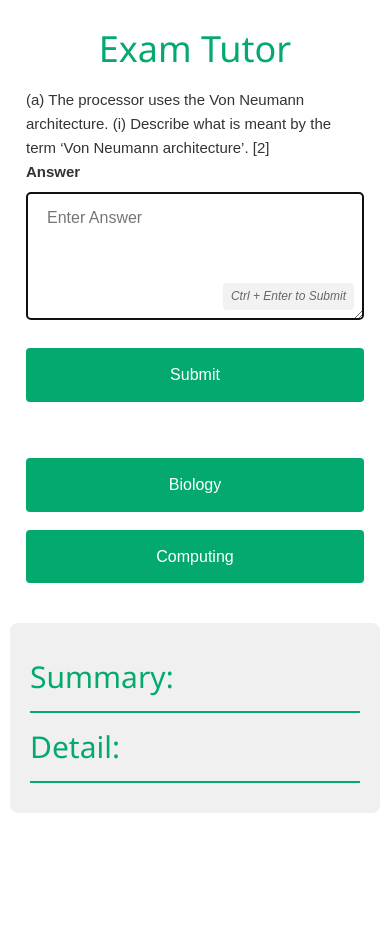
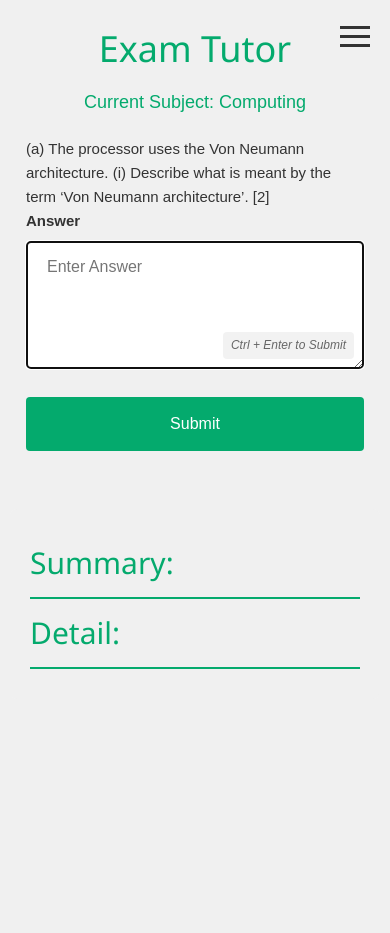
Before and after one commit to eniompw/AI-Tutor, a Flask app: page / in a window 390 px wide. After the commit the page ends 669 px from the top, so only its background shows below. Run offline with Flask 3, Linux system fonts and the light colour scheme; data comes from the database, SQL or seed files in the repository.

Commit message:
subject menu

```diff
--- a/static/styles.css
+++ b/static/styles.css
@@ -1,3 +1,4 @@
+
         /* Base styles */
         body {
             font-family: Arial, Helvetica, sans-serif;
@@ -6,14 +7,13 @@ body {
             max-width: 800px;
             margin: 0 auto;
             padding: 20px;
-    padding-bottom: 100px; /* Added padding to the bottom */
+            padding-bottom: 100px;
+            background-color: #f0f0f0;
         }
-
         h1 {
             text-align: center;
             color: #04AA6D;
         }
-
         /* Layout */
         .container {
             padding: 16px;
@@ -21,13 +21,11 @@ h1 {
             border-radius: 8px;
             box-shadow: 0 2px 4px rgba(0,0,0,0.1);
         }
-
         /* Form elements */
         .answer-container {
             position: relative;
             margin-bottom: 20px;
         }
-
         textarea {
             width: 100%;
             padding: 12px 20px;
@@ -38,7 +36,6 @@ textarea {
             box-sizing: border-box;
             font-size: 16px;
         }
-
         /* Tooltip for Ctrl+Enter shortcut */
         .tooltip {
             position: absolute;
@@ -52,7 +49,6 @@ textarea {
             font-size: 12px;
             font-style: italic;
         }
-
         /* Button styles */
         button {
             background-color: #04AA6D;
@@ -66,24 +62,9 @@ button {
             font-size: 16px;
             transition: background-color 0.3s ease;
         }
-
         button:hover {
             background-color: #038f5d;
         }
-
-/* Navigation and subject buttons layout */
-.navigation-buttons,
-.subject-buttons {
-    display: flex;
-    justify-content: space-between;
-    margin-top: 20px;
-}
-
-.navigation-buttons button,
-.subject-buttons button {
-    width: 48%;
-}
-
         /* Feedback section styles */
         #feedback {
             margin-top: 30px;
@@ -91,24 +72,20 @@ button:hover {
             background-color: #f0f0f0;
             border-radius: 8px;
         }
-
         #feedback h2 {
             color: #04AA6D;
             border-bottom: 2px solid #04AA6D;
             padding-bottom: 10px;
         }
-
         /* Progress bar styles */
         #progressBar {
             margin-top: 20px;
             border-radius: 4px;
             overflow: hidden;
         }
-
         #progressBarFill {
             transition: width 0.5s linear;
         }
-
         /* Button overlay for navigation */
         .button-overlay {
             position: fixed;
@@ -122,10 +99,9 @@ button:hover {
             transition: opacity 0.5s ease-in-out, transform 0.5s ease-in-out;
             transform: translateY(20px);
             z-index: 1000;
-    background-color: rgba(255, 255, 255, 0.9); /* Added semi-transparent background */
-    padding: 10px; /* Added padding */
+            background-color: rgba(255, 255, 255, 0.9);
+            padding: 10px;
         }
-
         .button-overlay button {
             padding: 10px 20px;
             font-size: 16px;
@@ -134,9 +110,8 @@ button:hover {
             color: white;
             border: none;
             border-radius: 5px;
-    width: auto; /* Changed from 100% to auto */
+            width: auto;
         }
-
         /* Try Again button initial state */
         #tryAgain {
             display: none;
@@ -144,48 +119,91 @@ button:hover {
             transition: opacity 0.5s ease-in-out, transform 0.5s ease-in-out;
             transform: translateY(20px);
         }
-
         /* Utility classes */
         .show-buttons {
             opacity: 1 !important;
             transform: translateY(0) !important;
         }
-
         .loading {
             animation: pulse 1.5s infinite;
         }
-
         /* Animations */
         @keyframes pulse {
             0% { opacity: 0.6; }
             50% { opacity: 1; }
             100% { opacity: 0.6; }
         }
-
+        /* Burger menu styles */
+        .burger-menu {
+            position: fixed;
+            top: 20px;
+            right: 20px;
+            z-index: 1000;
+            cursor: pointer;
+        }
+        .burger-icon {
+            width: 30px;
+            height: 3px;
+            background-color: #333;
+            margin: 6px 0;
+            transition: 0.4s;
+        }
+        .change .bar1 {
+            transform: rotate(-45deg) translate(-5px, 6px);
+        }
+        .change .bar2 {
+            opacity: 0;
+        }
+        .change .bar3 {
+            transform: rotate(45deg) translate(-5px, -6px);
+        }
+        .menu-content {
+            display: none;
+            position: fixed;
+            top: 60px;
+            right: 20px;
+            background-color: white;
+            min-width: 160px;
+            box-shadow: 0px 8px 16px 0px rgba(0,0,0,0.2);
+            z-index: 1;
+            border-radius: 5px;
+        }
+        .menu-content button {
+            color: black;
+            padding: 12px 16px;
+            text-decoration: none;
+            display: block;
+            width: 100%;
+            text-align: left;
+            border: none;
+            background: none;
+            cursor: pointer;
+            transition: background-color 0.3s;
+        }
+        .menu-content button:hover {
+            background-color: #f1f1f1;
+        }
+        .menu-content button.active {
+            background-color: #04AA6D;
+            color: white;
+        }
+        #currentSubject {
+            text-align: center;
+            font-size: 18px;
+            color: #04AA6D;
+            margin-bottom: 20px;
+        }
         /* Responsive design for smaller screens */
         @media screen and (max-width: 600px) {
             body {
                 padding: 10px;
-        padding-bottom: 120px; /* Increased padding for smaller screens */
+                padding-bottom: 120px;
             }
-
-    .navigation-buttons,
-    .subject-buttons {
-        flex-direction: column;
-    }
-
-    .navigation-buttons button,
-    .subject-buttons button {
-        width: 100%;
-        margin-bottom: 10px;
-    }
-
             .button-overlay {
                 flex-direction: column;
                 align-items: center;
             }
-
             .button-overlay button {
-        width: 80%; /* Adjusted width for better mobile layout */
+                width: 80%;
             }
         }
--- a/templates/index.html
+++ b/templates/index.html
@@ -9,7 +9,19 @@
     <link rel="stylesheet" href="static/styles.css">
 </head>
 <body>
+    <div class="burger-menu" onclick="toggleMenu()">
+        <div class="burger-icon bar1"></div>
+        <div class="burger-icon bar2"></div>
+        <div class="burger-icon bar3"></div>
+    </div>
+
+    <div id="subjectMenu" class="menu-content">
+        <button id="biology" onclick="changeSubject('biology')">Biology</button>
+        <button id="computing" onclick="changeSubject('computing')">Computing</button>
+    </div>
+
     <h1>Exam Tutor</h1>
+    <div id="currentSubject">Current Subject: Computing</div>
     <main class="w3-container">
         <!-- Display the current question -->
         <div id="question">{{ question|safe }}</div>
@@ -26,12 +38,6 @@
         <!-- Progress bar -->
         <div id="progressBar" class="w3-light-grey">
             <div id="progressBarFill" class="w3-container w3-green w3-center"></div>
-        </div>
-
-        <!-- Subject selection buttons -->
-        <div class="subject-buttons">
-            <button id="biology">Biology</button>
-            <button id="computing">Computing</button>
         </div>
     </main>
 
@@ -60,12 +66,11 @@
         const progressBarFill = document.getElementById('progressBarFill');
         const previousButton = document.getElementById('previous');
         const nextButton = document.getElementById('next');
-        const biologyButton = document.getElementById('biology');
-        const computingButton = document.getElementById('computing');
         const summaryHeading = document.getElementById('summary-heading');
         const detailHeading = document.getElementById('detail-heading');
         const buttonOverlay = document.querySelector('.button-overlay');
         const tryAgainButton = document.getElementById('tryAgain');
+        const currentSubjectElement = document.getElementById('currentSubject');
 
         // Variables for progress bar animation
         let currentProgress = 0;
@@ -75,6 +80,10 @@
 
         // Set focus to answer input on page load
         answerInput.focus();
+
+        // Load saved subject from localStorage
+        const savedSubject = localStorage.getItem('currentSubject') || 'computing';
+        changeSubject(savedSubject, false);
 
         // Easing function for smooth progress bar animation
         function easeOutCubic(t) {
@@ -194,11 +203,6 @@
             fetch(`/${direction}`).then(() => window.location.reload());
         }
 
-        // Change subject (biology or computing)
-        function changeSubject(subject) {
-            fetch(`/${subject}`).then(() => window.location.reload());
-        }
-
         // Reset the page for a new attempt
         function tryAgain() {
             groqOutput.textContent = '';
@@ -219,8 +223,6 @@
         submitButton.addEventListener('click', fetchFeedback);
         previousButton.addEventListener('click', () => navigate('previous'));
         nextButton.addEventListener('click', () => navigate('next'));
-        biologyButton.addEventListener('click', () => changeSubject('biology'));
-        computingButton.addEventListener('click', () => changeSubject('computing'));
         tryAgainButton.addEventListener('click', tryAgain);
 
         // Submit on Ctrl + Enter
@@ -228,6 +230,39 @@
             if (event.ctrlKey && event.key === 'Enter') fetchFeedback();
         });
     });
-    </script>
+
+    // Burger menu functions
+    function toggleMenu() {
+        const burgerMenu = document.querySelector('.burger-menu');
+        const menu = document.getElementById("subjectMenu");
+        burgerMenu.classList.toggle("change");
+        menu.style.display = menu.style.display === "block" ? "none" : "block";
+    }
+
+    function changeSubject(subject, reload = true) {
+        const currentSubjectElement = document.getElementById('currentSubject');
+        currentSubjectElement.textContent = `Current Subject: ${subject.charAt(0).toUpperCase() + subject.slice(1)}`;
+        const buttons = document.querySelectorAll('.menu-content button');
+        buttons.forEach(button => {
+            button.classList.remove('active');
+            if (button.id === subject) {
+                button.classList.add('active');
+            }
+        });
+
+        // Save the selected subject to localStorage
+        localStorage.setItem('currentSubject', subject);
+
+        // Here you would add the logic to actually change the subject in your app
+        console.log(`Changed subject to: ${subject}`);
+        if (reload) {
+            fetch(`/${subject}`).then(() => window.location.reload());
+        }
+
+        // Close the menu after selection
+        document.getElementById("subjectMenu").style.display = "none";
+        document.querySelector(".burger-menu").classList.remove("change");
+    }
+</script>
 </body>
 </html>
```
Lines whose indentation alone changed are shown as unchanged.
